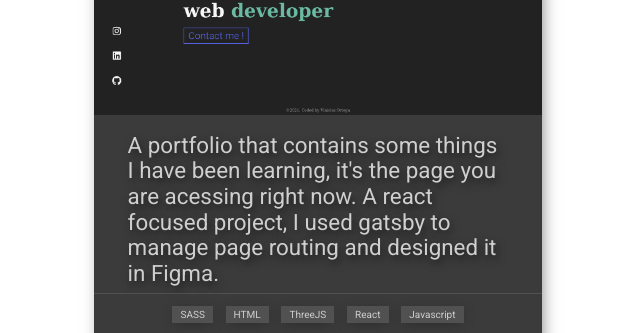
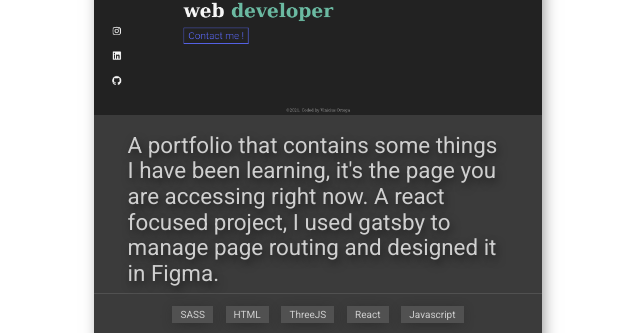
Before and after one commit to viniciuscodc/portfolio, a Gatsby site: page /projects in a window 1280 px wide. Shown: the part 1015-1348 px from the top of the page, 322-962 px from the left. Built offline with nearby package versions, Linux system fonts and the light colour scheme; Gatsby itself is replaced by a stand-in of ours.

Commit message:
Fixed portfolio typo

```diff
--- a/src/components/Cards.js
+++ b/src/components/Cards.js
@@ -26,7 +26,7 @@ const projects = [
   {
     id: 9,
     description:
-      "A portfolio that contains some things I have been learning, it's the page you are acessing right now. A react focused project, I used gatsby to manage page routing and designed it in Figma.",
+      "A portfolio that contains some things I have been learning, it's the page you are accessing right now. A react focused project, I used gatsby to manage page routing and designed it in Figma.",
     link: "",
     tag_1: "SASS",
     tag_2: "HTML",
```
